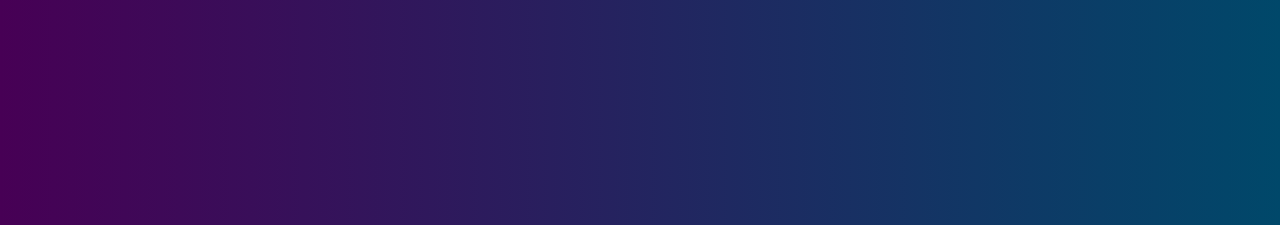
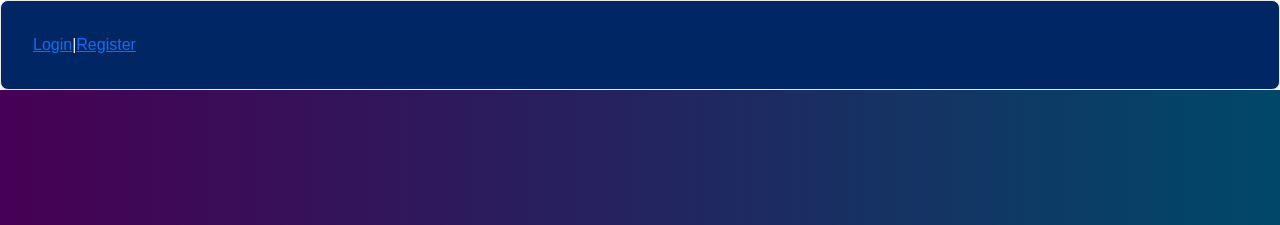
Before and after one commit to SimonasB88/ImageDescriberApp, a website: page index.html in a window 1280 px wide. Shown: the top 225 px of the page. Drawn offline with Linux system fonts and the light colour scheme.

Commit message:
styling login, register panel

```diff
--- a/index.html
+++ b/index.html
@@ -7,7 +7,11 @@
     <link rel="stylesheet" href="/static/css/bootstrap.min.css">
     <link href="./styles/output.css" rel="stylesheet">
 </head>
-<body class="background-svg-pattern flex justify-center items-center min-h-screen">
+<body>
+    <div class="font-family login-container">
+        <a href="/login/">Login</a> | <a href="/register/">Register</a>
+    </div>
+    <div class="background-svg-pattern flex justify-center items-center min-h-screen">
         <div class="text-center max-w-lg">
             <h1 class="text-3xl font-bold underline align font-family">
                 Please upload an image and I will describe it for you!
@@ -47,5 +51,6 @@
                 document.getElementById('loader').style.display = 'block'; // Show loader
             });
         </script>
+    </div>
 </body>
 </html>
--- a/styles/output.css
+++ b/styles/output.css
@@ -126,6 +126,16 @@ input[type="file"] {
     cursor: pointer;
 }
 
+.login-container {
+    display: flex;
+    flex-wrap: wrap;
+    background-color: #002663;
+    border: 1px solid #eaeaea;
+    border-radius: 0.5rem;
+    padding: 2rem;
+    box-shadow: 0 4px 6px rgba(0, 0, 0, 0.1);
+}
+
 @keyframes spin {
     0% { transform: rotate(0deg); }
     100% { transform: rotate(360deg); }
```
Lines whose indentation alone changed are shown as unchanged.
